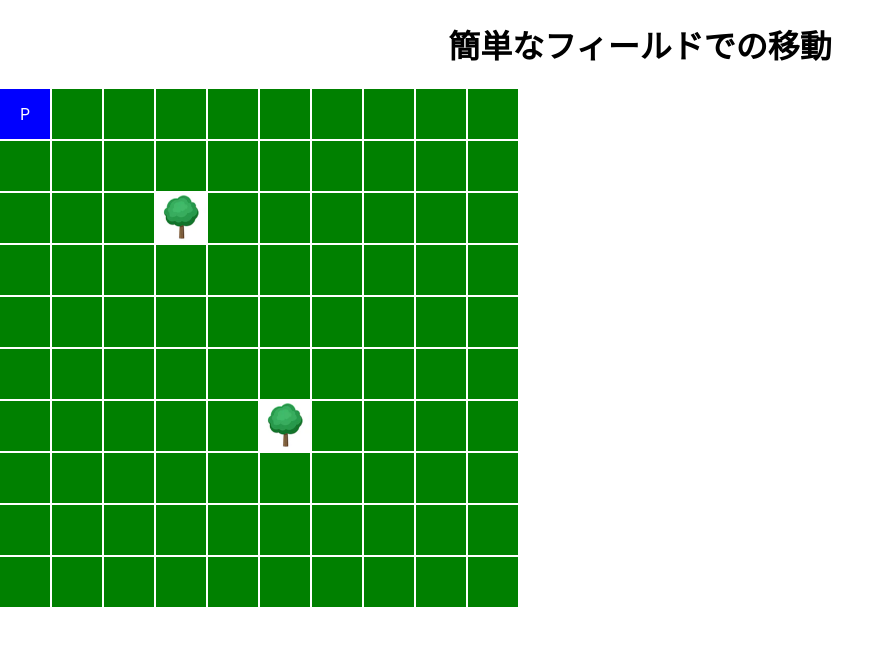
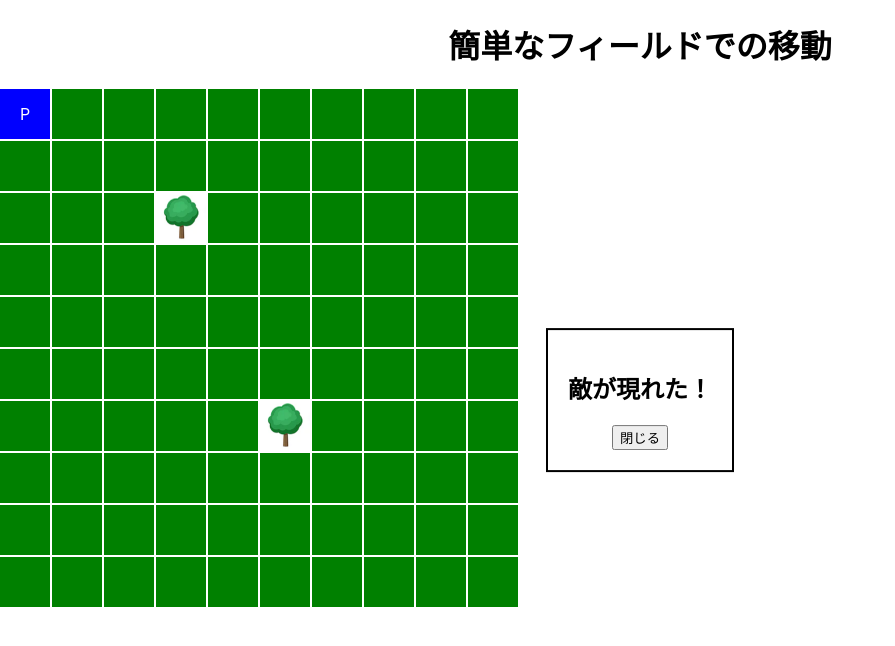
Before and after one commit to ytakahashi2020/radar_hackathon, a Next.js app: page /game in a window 1280 px wide. Shown: the top 646 px of the page, without its empty margins (0-895 px from the left). Built offline with nearby package versions, Linux system fonts and the light colour scheme.

Commit message:
add  popup

```diff
--- a/pages/game.tsx
+++ b/pages/game.tsx
@@ -17,9 +17,27 @@ const isTreePosition = (x: number, y: number) => {
 
 const Game = () => {
   const [playerPosition, setPlayerPosition] = useState({ x: 0, y: 0 });
+  const [isBattlePopupVisible, setIsBattlePopupVisible] = useState(false); // ポップアップの表示状態
+  const [steps, setSteps] = useState(0); // プレイヤーが進んだマス数
+  const [nextBattleSteps, setNextBattleSteps] = useState(0); // 次の戦闘が発生するまでのマス数
+
+  // ポップアップを閉じる処理
+  const closePopup = () => {
+    setIsBattlePopupVisible(false);
+    startRandomBattleSteps(); // 次の戦闘発生マス数を設定
+  };
+
+  // ランダムな戦闘発生マス数を設定
+  const startRandomBattleSteps = () => {
+    const randomSteps = Math.floor(Math.random() * 6) + 3; // 3〜8マスの間でランダム
+    setNextBattleSteps(randomSteps);
+    setSteps(0); // マス数カウントをリセット
+  };
 
   // キー入力による移動処理
   const handleKeyPress = (e: KeyboardEvent) => {
+    if (isBattlePopupVisible) return; // ポップアップが表示されている間は移動不可
+
     setPlayerPosition((prev) => {
       let newPos = { ...prev };
 
@@ -44,15 +62,36 @@ const Game = () => {
 
       return newPos;
     });
+
+    // 1マス移動するごとにステップ数を増加
+    setSteps((prevSteps) => prevSteps + 1);
   };
 
   useEffect(() => {
-    // キーイベントリスナーを設定
-    window.addEventListener("keydown", handleKeyPress);
+    if (!isBattlePopupVisible) {
+      // キーイベントリスナーを設定（ポップアップが表示されていないとき）
+      window.addEventListener("keydown", handleKeyPress);
+    } else {
+      // ポップアップ表示中はリスナーを無効化
+      window.removeEventListener("keydown", handleKeyPress);
+    }
+
     return () => {
       window.removeEventListener("keydown", handleKeyPress);
     };
+  }, [isBattlePopupVisible]);
+
+  // 初期化時にランダム戦闘発生マス数を設定
+  useEffect(() => {
+    startRandomBattleSteps();
   }, []);
+
+  // プレイヤーが規定のマス数を進んだらポップアップを表示
+  useEffect(() => {
+    if (steps >= nextBattleSteps) {
+      setIsBattlePopupVisible(true);
+    }
+  }, [steps, nextBattleSteps]);
 
   return (
     <div style={{ textAlign: "center" }}>
@@ -97,6 +136,25 @@ const Game = () => {
           );
         })}
       </div>
+
+      {/* ポップアップの表示 */}
+      {isBattlePopupVisible && (
+        <div
+          style={{
+            position: "fixed",
+            top: "50%",
+            left: "50%",
+            transform: "translate(-50%, -50%)",
+            backgroundColor: "white",
+            padding: "20px",
+            border: "2px solid black",
+            zIndex: 1000,
+          }}
+        >
+          <h2>敵が現れた！</h2>
+          <button onClick={closePopup}>閉じる</button>
+        </div>
+      )}
     </div>
   );
 };
```
